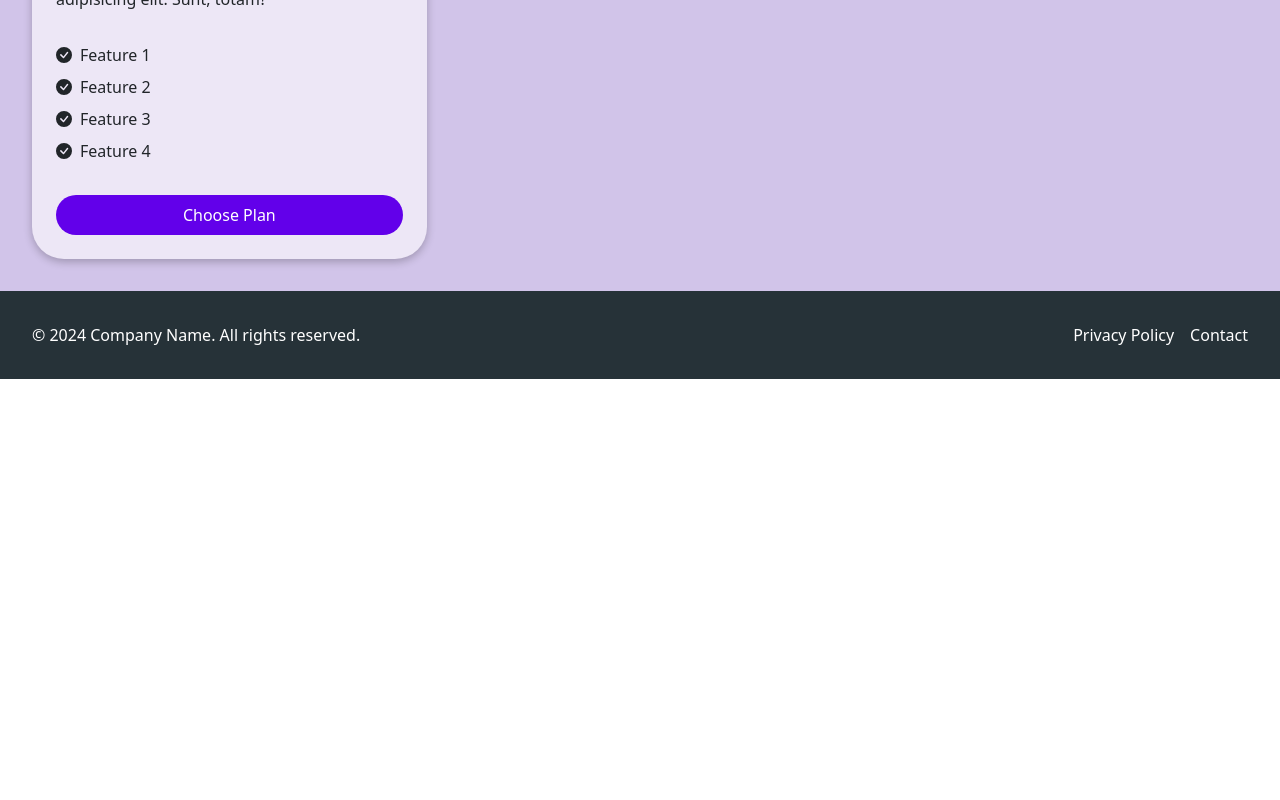
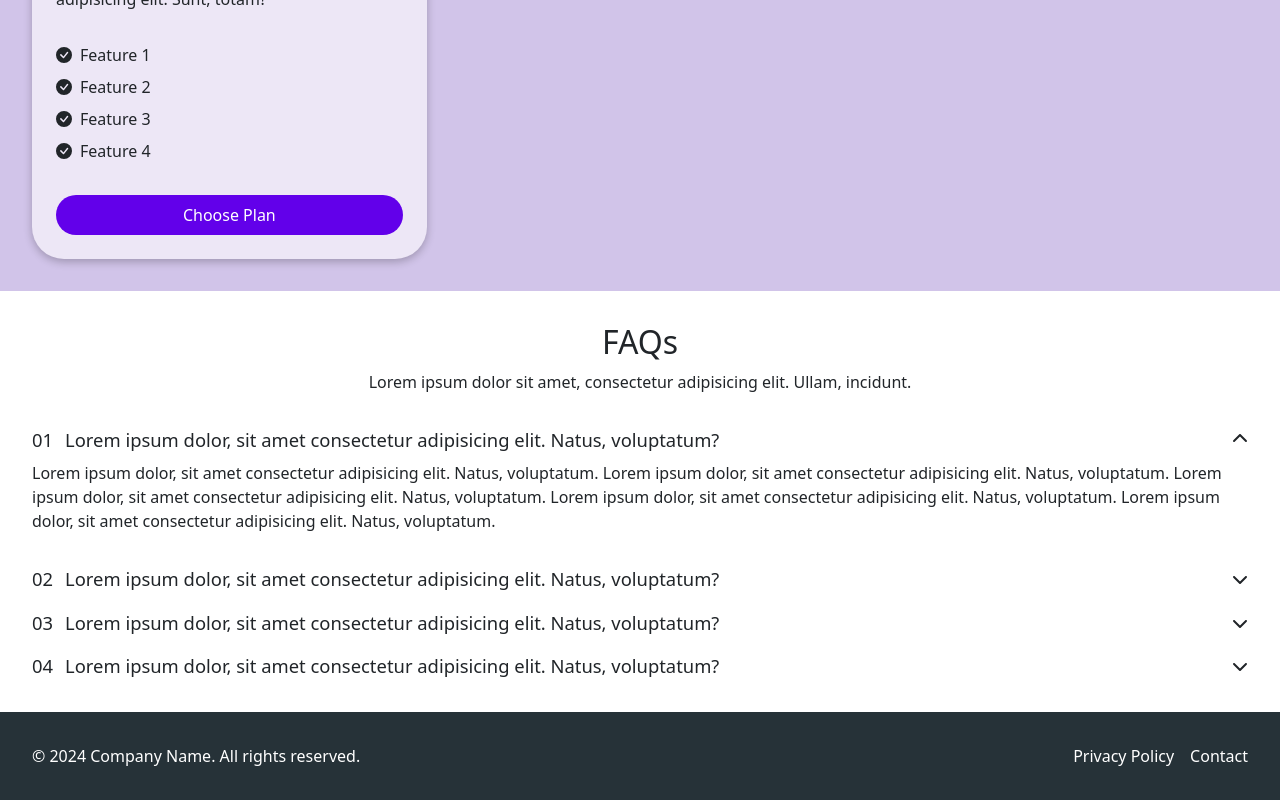
Before and after one commit to manikant-codes/react-course-files-final, a React (Create React App) app: page / in a window 1280 px wide. Shown: the part 3868-4668 px from the top of the page. Before the commit the page ends 4247 px from the top, so only its background shows below. Built offline with nearby package versions, Linux system fonts and the light colour scheme.

Commit message:
accordion and faqs row

```diff
--- a/package.json
+++ b/package.json
@@ -3,6 +3,9 @@
   "version": "0.1.0",
   "private": true,
   "dependencies": {
+    "@fortawesome/fontawesome-svg-core": "^6.5.1",
+    "@fortawesome/free-solid-svg-icons": "^6.5.1",
+    "@fortawesome/react-fontawesome": "^0.2.0",
     "@react-spring/web": "^9.7.3",
     "@testing-library/jest-dom": "^5.17.0",
     "@testing-library/react": "^13.4.0",
@@ -10,6 +13,7 @@
     "react": "^18.2.0",
     "react-countup": "^6.5.0",
     "react-dom": "^18.2.0",
+    "react-fontawesome": "^1.7.1",
     "react-router-dom": "^6.22.1",
     "react-scripts": "5.0.1",
     "web-vitals": "^2.1.4"
--- /dev/null
+++ b/src/components/home/faqsRow/Faq.jsx
@@ -0,0 +1,42 @@
+import { faChevronDown, faChevronUp } from "@fortawesome/free-solid-svg-icons";
+import { FontAwesomeIcon } from "@fortawesome/react-fontawesome";
+import React from "react";
+import styles from "../../../styles/home/faqsRow.module.css";
+
+function Faq(props) {
+  const { number, question, answer, selectedFaq, setSelectedFaq, index } =
+    props;
+
+  function handleClick() {
+    setSelectedFaq(index);
+  }
+
+  console.log("selectedFaq", selectedFaq);
+
+  return (
+    <div className={styles.faqContainer}>
+      <div>
+        <p>
+          <span>{number}</span>
+          {question}
+        </p>
+        {selectedFaq === index ? (
+          <FontAwesomeIcon
+            onClick={handleClick}
+            icon={faChevronUp}
+            style={{ cursor: "pointer" }}
+          />
+        ) : (
+          <FontAwesomeIcon
+            onClick={handleClick}
+            icon={faChevronDown}
+            style={{ cursor: "pointer" }}
+          />
+        )}
+      </div>
+      {selectedFaq === index && <p>{answer}</p>}
+    </div>
+  );
+}
+
+export default Faq;
--- /dev/null
+++ b/src/components/home/faqsRow/FaqsRow.jsx
@@ -0,0 +1,34 @@
+import React, { useState } from "react";
+import styles from "../../../styles/home/faqsRow.module.css";
+import Title from "../../common/Title";
+import Faq from "./Faq";
+import { faqs } from "../../../data/homePageData";
+
+function FaqsRow() {
+  const [selectedFaq, setSelectedFaq] = useState(0);
+  return (
+    <div className={styles.faqsRowContainer}>
+      <Title
+        title="FAQs"
+        desc="Lorem ipsum dolor sit amet, consectetur adipisicing elit. Ullam, incidunt."
+      />
+      <div className={styles.faqsRowContainerInner}>
+        {faqs.map(function (faq, index) {
+          return (
+            <Faq
+              key={faq.number}
+              number={faq.number}
+              question={faq.question}
+              answer={faq.answer}
+              index={index}
+              selectedFaq={selectedFaq}
+              setSelectedFaq={setSelectedFaq}
+            />
+          );
+        })}
+      </div>
+    </div>
+  );
+}
+
+export default FaqsRow;
--- a/src/data/homePageData.js
+++ b/src/data/homePageData.js
@@ -9,3 +9,34 @@ export const homeOurJourneyRowData = {
   title: "Our Journey",
   desc: "Lorem ipsum dolor, sit amet consectetur adipisicing elit. Natus, voluptatum. Lorem ipsum dolor, sit amet consectetur adipisicing elit. Natus, voluptatum. Lorem ipsum dolor, sit amet consectetur adipisicing elit. Natus, voluptatum. Lorem ipsum dolor, sit amet consectetur adipisicing elit. Natus, voluptatum. Lorem ipsum dolor, sit amet consectetur adipisicing elit. Natus, voluptatum.",
 };
+
+export const faqs = [
+  {
+    number: "01",
+    question:
+      "Lorem ipsum dolor, sit amet consectetur adipisicing elit. Natus, voluptatum?",
+    answer:
+      "Lorem ipsum dolor, sit amet consectetur adipisicing elit. Natus, voluptatum. Lorem ipsum dolor, sit amet consectetur adipisicing elit. Natus, voluptatum. Lorem ipsum dolor, sit amet consectetur adipisicing elit. Natus, voluptatum. Lorem ipsum dolor, sit amet consectetur adipisicing elit. Natus, voluptatum. Lorem ipsum dolor, sit amet consectetur adipisicing elit. Natus, voluptatum.",
+  },
+  {
+    number: "02",
+    question:
+      "Lorem ipsum dolor, sit amet consectetur adipisicing elit. Natus, voluptatum?",
+    answer:
+      "Lorem ipsum dolor, sit amet consectetur adipisicing elit. Natus, voluptatum. Lorem ipsum dolor, sit amet consectetur adipisicing elit. Natus, voluptatum. Lorem ipsum dolor, sit amet consectetur adipisicing elit. Natus, voluptatum. Lorem ipsum dolor, sit amet consectetur adipisicing elit. Natus, voluptatum. Lorem ipsum dolor, sit amet consectetur adipisicing elit. Natus, voluptatum.",
+  },
+  {
+    number: "03",
+    question:
+      "Lorem ipsum dolor, sit amet consectetur adipisicing elit. Natus, voluptatum?",
+    answer:
+      "Lorem ipsum dolor, sit amet consectetur adipisicing elit. Natus, voluptatum. Lorem ipsum dolor, sit amet consectetur adipisicing elit. Natus, voluptatum. Lorem ipsum dolor, sit amet consectetur adipisicing elit. Natus, voluptatum. Lorem ipsum dolor, sit amet consectetur adipisicing elit. Natus, voluptatum. Lorem ipsum dolor, sit amet consectetur adipisicing elit. Natus, voluptatum.",
+  },
+  {
+    number: "04",
+    question:
+      "Lorem ipsum dolor, sit amet consectetur adipisicing elit. Natus, voluptatum?",
+    answer:
+      "Lorem ipsum dolor, sit amet consectetur adipisicing elit. Natus, voluptatum. Lorem ipsum dolor, sit amet consectetur adipisicing elit. Natus, voluptatum. Lorem ipsum dolor, sit amet consectetur adipisicing elit. Natus, voluptatum. Lorem ipsum dolor, sit amet consectetur adipisicing elit. Natus, voluptatum. Lorem ipsum dolor, sit amet consectetur adipisicing elit. Natus, voluptatum.",
+  },
+];
--- a/src/pages/Home.jsx
+++ b/src/pages/Home.jsx
@@ -10,6 +10,7 @@ import {
   homeAboutUsRowData,
   homeOurJourneyRowData,
 } from "../data/homePageData";
+import FaqsRow from "../components/home/faqsRow/FaqsRow";
 
 function Home() {
   return (
@@ -30,6 +31,7 @@ function Home() {
       <FiguresRow />
       <ProductsRow />
       <PricingRow />
+      <FaqsRow />
     </>
   );
 }
--- /dev/null
+++ b/src/styles/home/faqsRow.module.css
@@ -0,0 +1,33 @@
+.faqsRowContainer {
+  padding: 32px;
+}
+
+.faqsRowContainerInner {
+  display: flex;
+  flex-direction: column;
+  gap: 16px;
+}
+
+.faqContainer {
+  display: flex;
+  flex-direction: column;
+  gap: 8px;
+  width: 100%;
+}
+
+.faqContainer div {
+  display: flex;
+  width: 100%;
+  align-items: center;
+}
+
+.faqContainer div p {
+  flex-grow: 1;
+  font-size: 1.15rem;
+  font-weight: 500;
+  margin: 0px;
+}
+
+.faqContainer div p span {
+  margin-right: 12px;
+}
```
Also changed, not shown: notes.js (+26 -6 lines), 1 other file (tests, documents, lock files or other folders).
